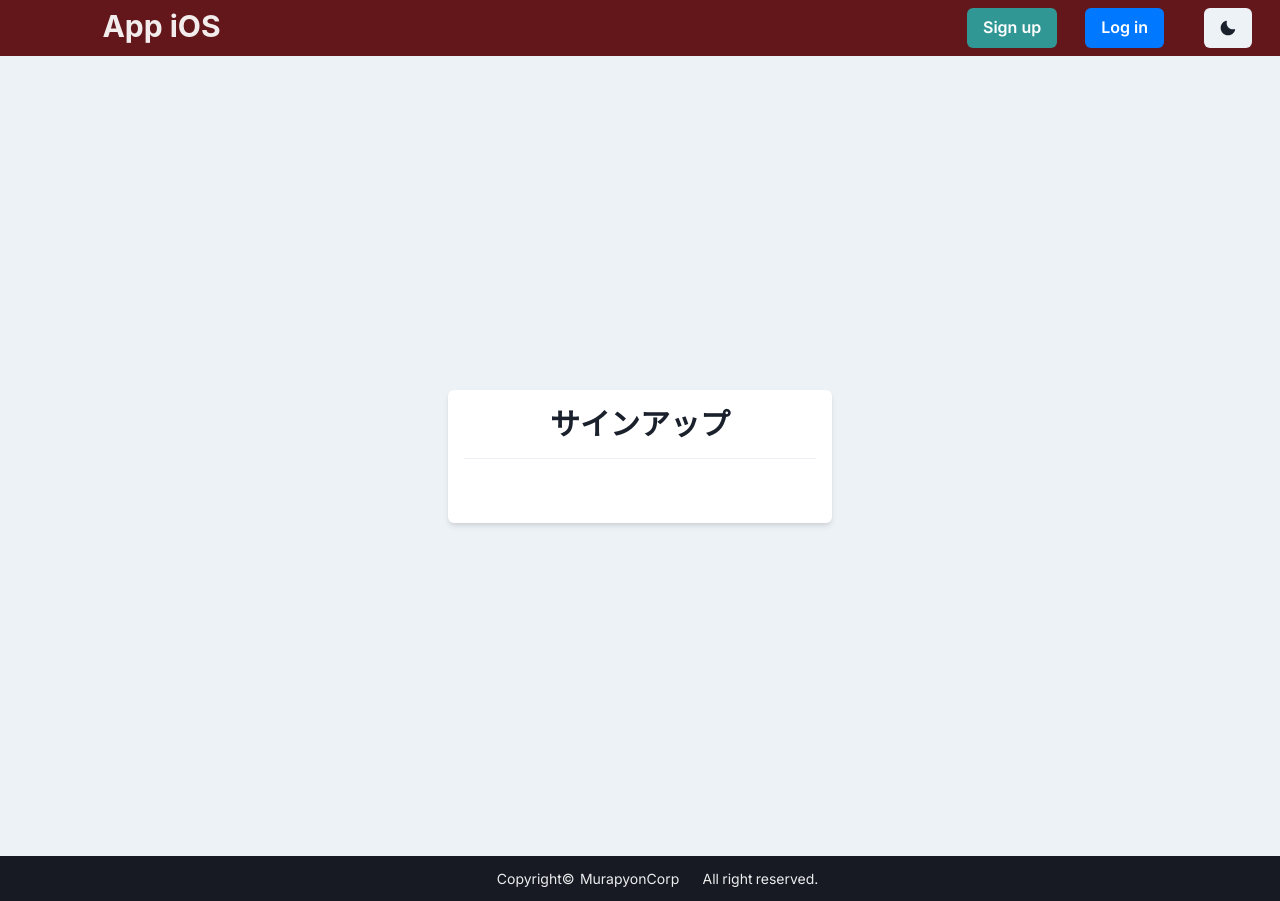
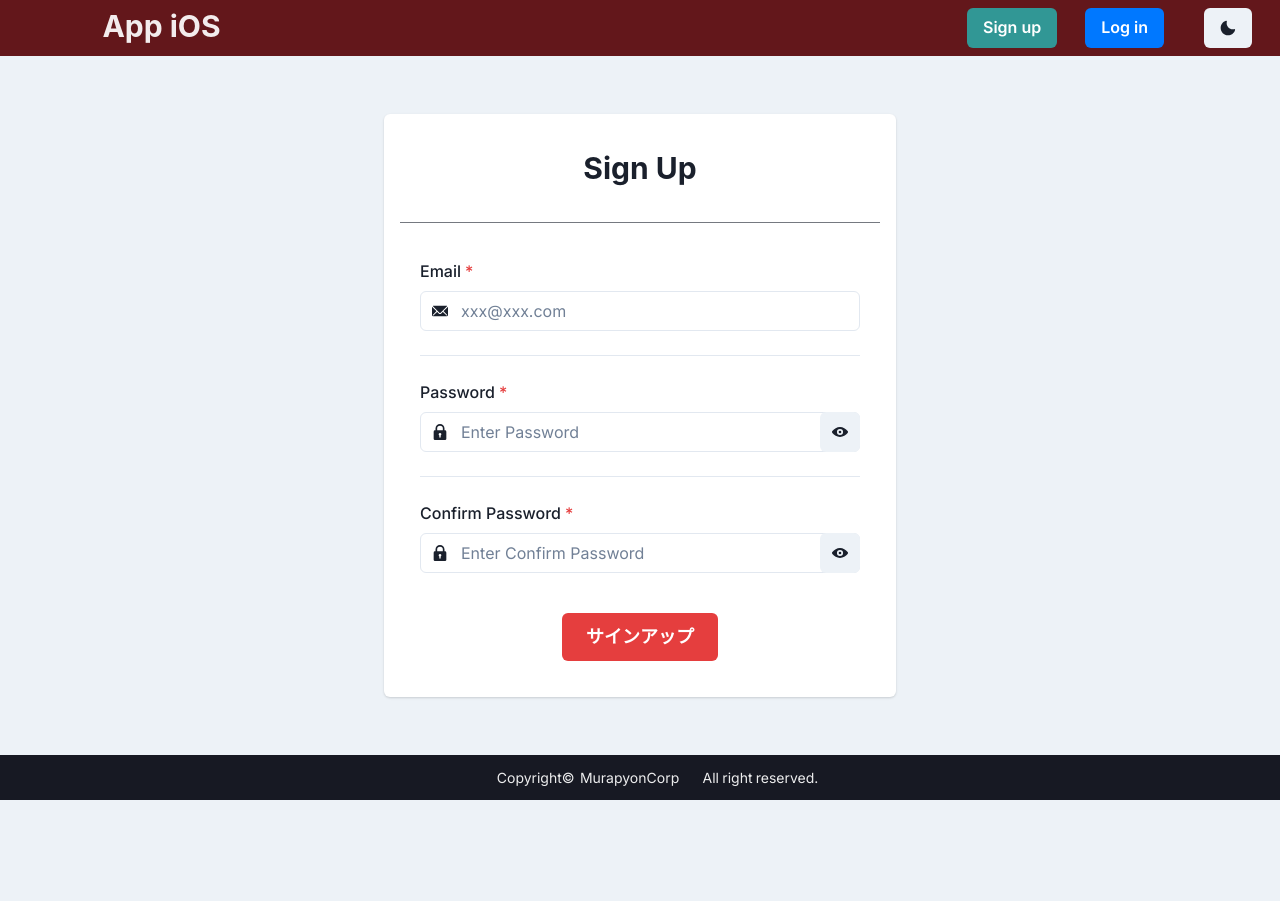
Before and after one commit to MurapyonCorporation/iOS-Support_next, a Next.js app: page /signup in a window 1280 px wide. After the commit the page ends 800 px from the top, so only its background shows below. Built offline with nearby package versions, Linux system fonts and the light colour scheme.

Commit message:
sign up 開発中

```diff
--- a/src/app/signup/page.tsx
+++ b/src/app/signup/page.tsx
@@ -1,15 +1,68 @@
 'use client'
-import { Box, Divider, Flex, Heading, Stack, useColorModeValue } from "@chakra-ui/react";
+import { useState } from "react";
+import { Box, Card, CardBody, CardFooter, CardHeader, Divider, Flex, FormControl, FormLabel, Heading, IconButton, Input, InputGroup, InputLeftElement, InputRightElement, Stack, StackDivider, useColorModeValue } from "@chakra-ui/react";
+import { PrimaryButton } from "@/components/atoms/button/PrimaryButton";
+import { EmailIcon, LockIcon, ViewIcon, ViewOffIcon } from "@chakra-ui/icons";
 
 export default function Signup() {
-  const bg = useColorModeValue('white', 'black')
+  const [show, setShow] = useState(false)
+  const hundleClick = () => setShow(!show)
+  const onClickSignUp = () => {alert("ok!")}
+
   return (
-    <Flex align={'center'} justify={'center'} height={'100vh'}>
-      <Box bg={bg} w={'sm'} p={4} borderRadius={'md'} shadow={'md'}>
-        <Heading as="h1" size="lg" textAlign="center">サインアップ</Heading>
+    <Flex align={'center'} justify={'center'} height={"100%"}>
+      <Card p={4} w={{ base: "xs", md: "lg" }}>
+        <CardHeader>
+          <Heading as="h3" size="lg" textAlign="center">Sign Up</Heading>
+        </CardHeader>
         <Divider my={4} />
-        <Stack spacing={6} p={4} px={10}></Stack>
-      </Box>
+        <CardBody>
+          <Stack spacing={6} divider={<StackDivider />}>
+            <Box>
+              <FormControl isRequired>
+                <FormLabel>Email</FormLabel>
+                <InputGroup>
+                  <InputLeftElement pointerEvents={'none'}>
+                    <EmailIcon />
+                  </InputLeftElement>
+                  <Input type="email" placeholder="xxx@xxx.com"/>
+                </InputGroup>
+              </FormControl>
+            </Box>
+            <Box>
+              <FormControl isRequired>
+                <FormLabel>Password</FormLabel>
+                <InputGroup>
+                  <InputLeftElement pointerEvents={'none'}>
+                    <LockIcon />
+                  </InputLeftElement>
+                  <Input type={show ? 'text' : 'password'} placeholder="Enter Password"/>
+                  <InputRightElement>
+                    <IconButton aria-label="view on/off" icon={show ? <ViewOffIcon /> : <ViewIcon />} onClick={hundleClick} />
+                  </InputRightElement>
+                </InputGroup>
+              </FormControl>
+            </Box>
+            <Box>
+              <FormControl isRequired>
+                <FormLabel>Confirm Password</FormLabel>
+                <InputGroup>
+                  <InputLeftElement pointerEvents={'none'}>
+                    <LockIcon />
+                  </InputLeftElement>
+                  <Input type={show ? 'text' : 'password'} placeholder="Enter Confirm Password"/>
+                  <InputRightElement>
+                    <IconButton aria-label="view on/off" icon={show ? <ViewOffIcon /> : <ViewIcon />} onClick={hundleClick} />
+                  </InputRightElement>
+                </InputGroup>
+              </FormControl>
+            </Box>
+          </Stack>
+        </CardBody>
+        <CardFooter justify={"center"}>
+          <PrimaryButton colorScheme="red" size={{ base: "md", md: "lg"}} onClick={onClickSignUp}>サインアップ</PrimaryButton>
+        </CardFooter>
+      </Card>
     </Flex>
   )
 }
--- a/src/components/atoms/button/PrimaryButton.tsx
+++ b/src/components/atoms/button/PrimaryButton.tsx
@@ -1,14 +1,19 @@
 import { Button } from "@chakra-ui/react"
-import { FC, ReactNode } from "react"
+import { FC, ReactNode, memo } from "react"
 
 type Props = {
   children: ReactNode;
+  colorScheme: string;
+  color?: string;
+  size?: object;
+  onClick: () => void;
 }
 
-export const PrimaryButton: FC<Props> = () => {
+export const PrimaryButton: FC<Props> = memo((props) => {
+  const { colorScheme, color, size, onClick, children } = props;
   return (
-    <Button bg={'red'}>
+    <Button colorScheme={colorScheme} color={color} size={size} onClick={onClick}>
       {children}
     </Button>
   )
-}
+})
--- a/src/components/layout/header/Header.tsx
+++ b/src/components/layout/header/Header.tsx
@@ -5,6 +5,7 @@ import { useRouter } from "next/navigation";
 import NextLink from "next/link";
 import { MenuIconButton } from "@/components/atoms/button/MenuIconButton";
 import { MenuDrawer } from "@/components/molecules/MenuDrawer";
+import { PrimaryButton } from "@/components/atoms/button/PrimaryButton";
 
 export const Header = () => {
   const router = useRouter()
@@ -14,11 +15,11 @@ export const Header = () => {
   const color = useColorModeValue('whiteAlpha.900', 'blackAlpha.900')
   const { isOpen, onOpen, onClose } = useDisclosure()
 
-  const onClickSignUp = () => {
+  const PushSignUpPage = () => {
     router.push('/signup')
   }
 
-  const onClickLogIn = () => {
+  const PushLogInPage = () => {
     router.push('/login')
   }
 
@@ -30,15 +31,15 @@ export const Header = () => {
         </Link>
         <Spacer />
         <ButtonGroup gap={{base: 1, md: 5}} px={{md: 5}} display={{ base: 'none', md: 'flex'}}>
-          <Button colorScheme="teal" size={{base: "sm", md: "md"}} onClick={onClickSignUp}>Sign up</Button>
-          <Button colorScheme="messenger" size={{base: "sm", md: "md"}} onClick={onClickLogIn}>Log in</Button>
+          <PrimaryButton colorScheme="teal" size={{base: "sm", md: "md"}} onClick={PushSignUpPage}>Sign up</PrimaryButton>
+          <PrimaryButton colorScheme="messenger" size={{base: "sm", md: "md"}} onClick={PushLogInPage}>Log in</PrimaryButton>
         </ButtonGroup>
         <ButtonGroup gap={{base: 1, md: 5}} px={{md: 5}}>
           <IconButton aria-label="Mode-Toggle" icon={colorMode === 'light' ? <MoonIcon /> : <SunIcon />} onClick={toggleColorMode} size={{base: "sm", md: "md"}} />
           <MenuIconButton onOpen={onOpen}/>
         </ButtonGroup>
       </Flex>
-      <MenuDrawer onClose={onClose} isOpen={isOpen} onClickSignUp={onClickSignUp} onClickLogIn={onClickLogIn} />
+      <MenuDrawer onClose={onClose} isOpen={isOpen} onClickSignUp={PushSignUpPage} onClickLogIn={PushLogInPage} />
     </>
   )
 }
```
